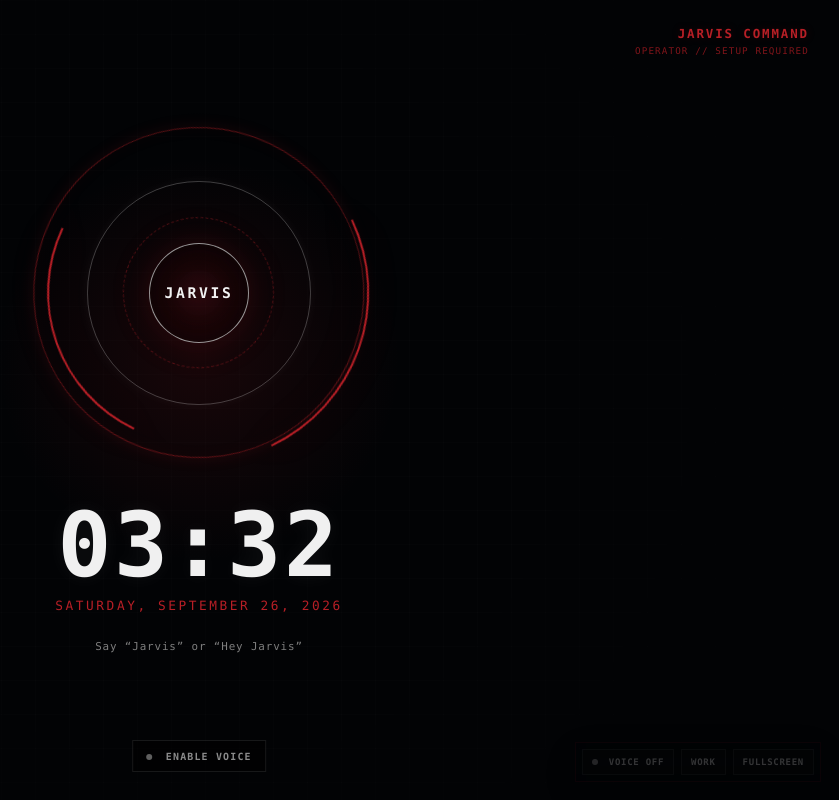
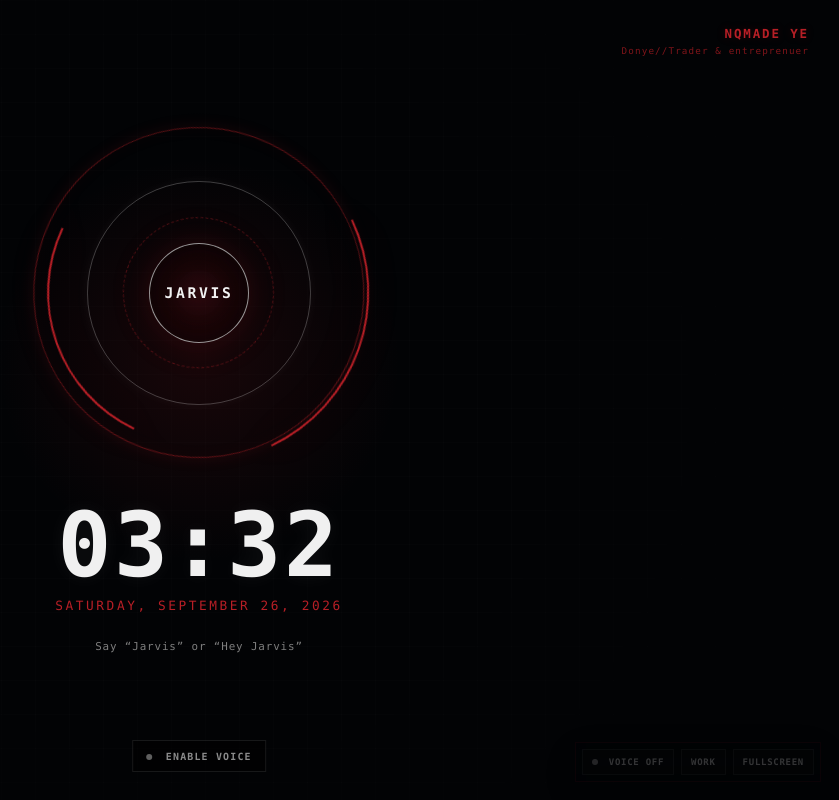
Before and after one commit to NQMadeYe/jarvis-os, a Next.js app: page /ambient in a window 1280 px wide. Shown: the whole page, without its empty margins (441-1280 px from the left). Built offline with nearby package versions, Linux system fonts and the light colour scheme; no server answers.

Commit message:
Personalize Donye Jarvis identity

```diff
--- a/app/ambient/page.tsx
+++ b/app/ambient/page.tsx
@@ -25,8 +25,8 @@
       <div className="ambient-grid" />
 
       <div className="ambient-identity">
-        <strong>JARVIS COMMAND</strong>
-        <span>OPERATOR // SETUP REQUIRED</span>
+        <strong>NQMADE YE</strong>
+        <span>Donye//Trader & entreprenuer</span>
       </div>
 
       <section className="ambient-center" aria-live="polite">
```
